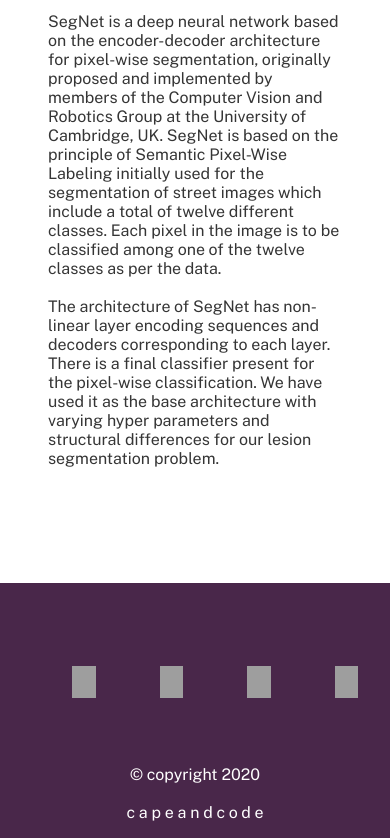
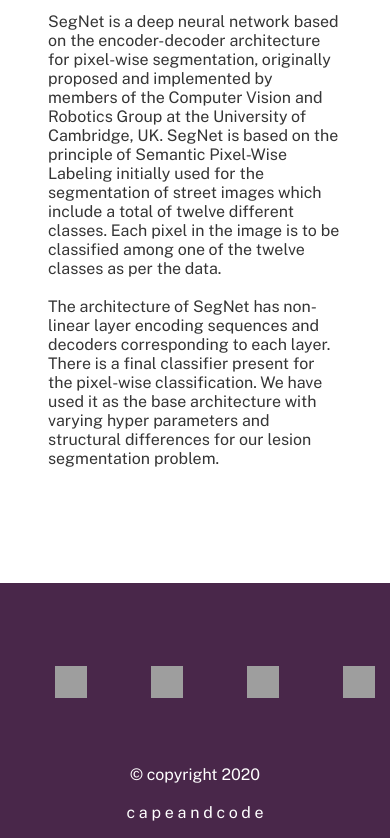
Before and after one commit to hashbanger/Online_Lesion_Segmentation_Platform, a Flask app: page / in a window 390 px wide. Shown: the part 1337-2175 px from the top of the page. Run offline with Flask 2, Linux system fonts and the light colour scheme; some web fonts are replaced; grey boxes are pictures that could not be loaded.

Commit message:
made footer links responsive

```diff
--- a/static/main.css
+++ b/static/main.css
@@ -279,3 +279,9 @@ footer{
     width: 100%;
     box-shadow: 0 8px 16px 0 rgba(0,0,0,0.2), 0 6px 20px 0 rgba(0,0,0,0.19);
 }
+
+.social-links{
+    height: 2rem;
+    width: 2rem;
+
+}
```
